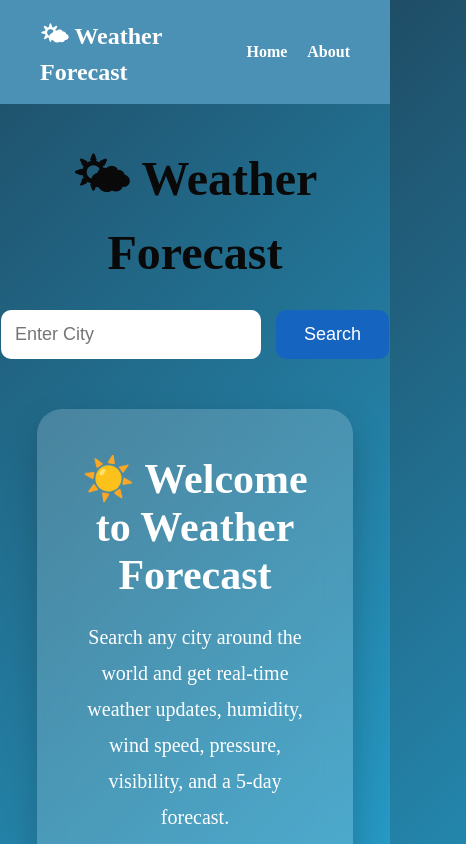
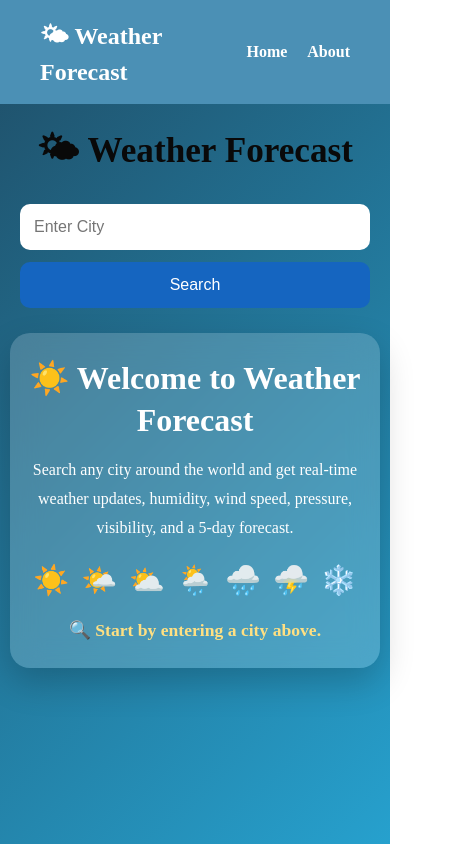
Before and after one commit to eshhaapatell1305-coder/weather-app, a React (Vite) app: page /home in a window 390 px wide. Shown: the top 844 px of the page, 466 px wide, since content can reach past the window. Built offline with nearby package versions, Linux system fonts and the light colour scheme.

Commit message:
Improve mobile responsiveness

```diff
--- a/src/index.css
+++ b/src/index.css
@@ -323,7 +323,7 @@ a:focus {
 
     gap:25px;
 
-    font-size:45px;
+    font-size:20px;
 
     margin-bottom:30px;
 
@@ -345,7 +345,7 @@ a:focus {
 
     color:#ffe082;
 
-    font-size:24px;
+    font-size:20px;
 
 }
 
@@ -368,3 +368,129 @@ transform:translateY(0);
 }
 
 }
+
+/* ========================================= */
+/* MOBILE RESPONSIVE */
+/* ========================================= */
+
+@media (max-width: 768px) {
+
+  .glass-card{
+    width:95%;
+    margin:20px auto;
+  }
+
+  .title{
+    font-size:2.2rem;
+    margin-bottom:20px;
+  }
+
+  /* Search */
+
+  .search{
+    flex-direction:column;
+    align-items:center;
+    gap:12px;
+    margin-bottom:25px;
+  }
+
+  .search input{
+    width:95%;
+    max-width:350px;
+    font-size:16px;
+  }
+
+  .search button{
+    width:95%;
+    max-width:350px;
+    font-size:16px;
+  }
+
+  /* Welcome Card */
+
+  .welcome-card{
+    width:100%;
+    padding:25px 18px;
+    margin:25px auto;
+    border-radius:20px;
+  }
+
+  .welcome-card h1{
+    font-size:2rem;
+    line-height:1.3;
+    margin-bottom:15px;
+  }
+
+  .welcome-card p{
+    font-size:1rem;
+    line-height:1.8;
+    margin-bottom:20px;
+  }
+
+  .weather-icons{
+    display:flex;
+    flex-wrap:wrap;
+    justify-content:center;
+    gap:12px;
+    margin-bottom:20px;
+  }
+
+  .weather-icons span{
+    font-size:1.8rem;
+  }
+
+  .welcome-card h3{
+    font-size:1.1rem;
+    line-height:1.5;
+  }
+
+  /* Current Weather */
+
+  .current-card{
+    width:100%;
+    max-width:330px;
+    padding:20px;
+  }
+
+  .current-card h1{
+    font-size:2.5rem;
+  }
+
+  .current-card img{
+    width:70px;
+  }
+
+  .weather-details{
+    flex-direction:column;
+    gap:10px;
+  }
+
+  /* Forecast */
+
+  .forecast-title{
+    font-size:1.8rem;
+    margin:30px 0 20px;
+  }
+
+  .forecast-container{
+    grid-template-columns:1fr;
+    gap:18px;
+  }
+
+  .forecast-card{
+    width:100%;
+    max-width:320px;
+    margin:auto;
+  }
+
+  /* About */
+
+  .feature-list{
+    grid-template-columns:1fr;
+  }
+
+  .tech-grid{
+    grid-template-columns:1fr;
+  }
+
+}
--- a/src/pages/Home.jsx
+++ b/src/pages/Home.jsx
@@ -27,22 +27,26 @@ setWeather(response.data);
 
     if (response.data.forecast) {
       setForecast(response.data.forecast.forecastday);
-}
-      console.log(response.data);
-
-      setWeather(response.data);
-
-      if (response.data.forecast) {
-        setForecast(response.data.forecast.forecastday);
     } else {
       setForecast([]);
     }
+
   } catch (error) {
     console.error(error);
+
+    // Clear previous weather
+    setWeather(null);
+    setForecast([]);
+
+    if (error.response) {
+      alert(error.response.data.message || "City not found!");
+    } else {
       alert("Backend Connection Failed");
     }
 
+  } finally {
     setLoading(false);
+  }
 };
 
   return (
```
Also changed, not shown: 1 other file (tests, documents, lock files or other folders). Lines whose indentation alone changed are shown as unchanged.
